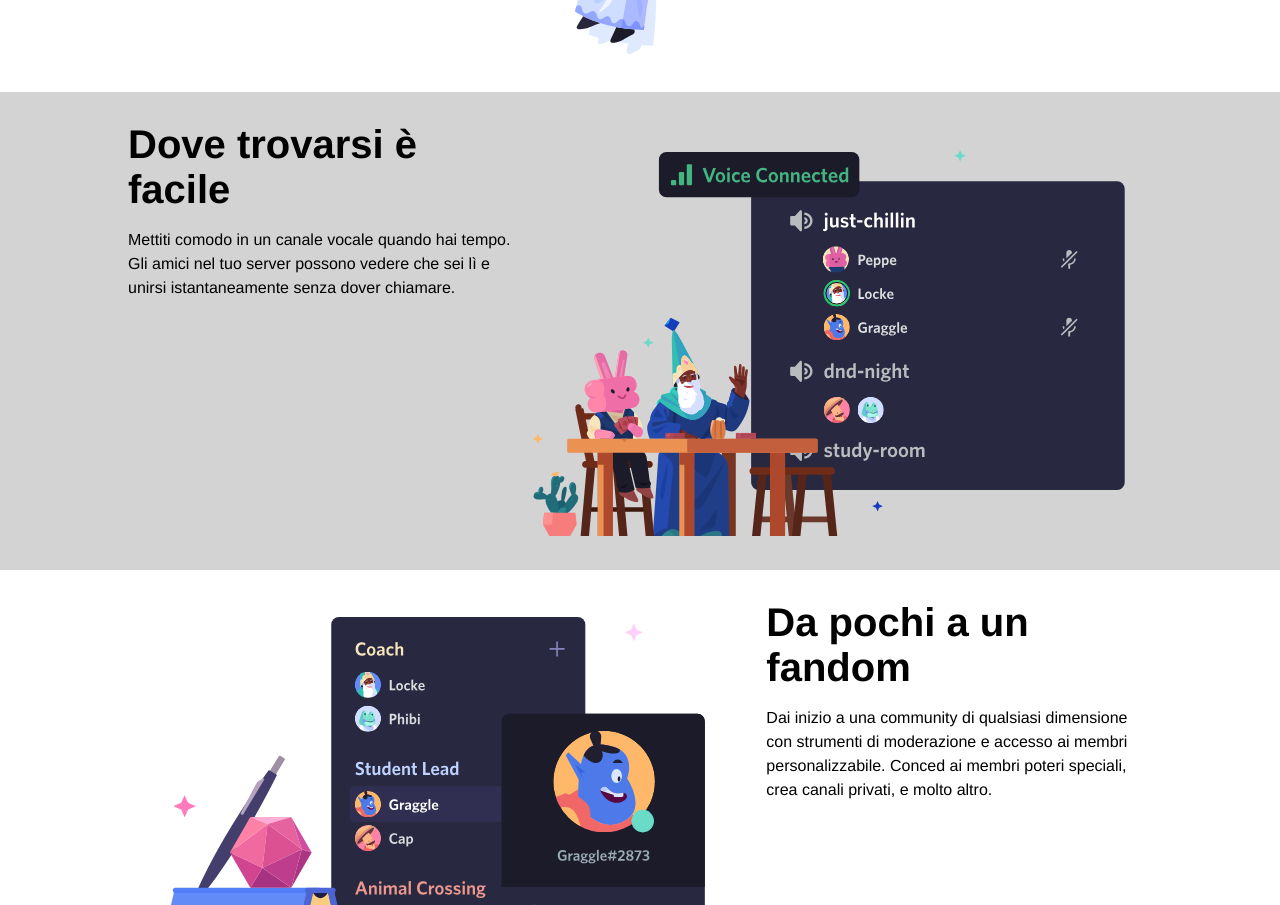
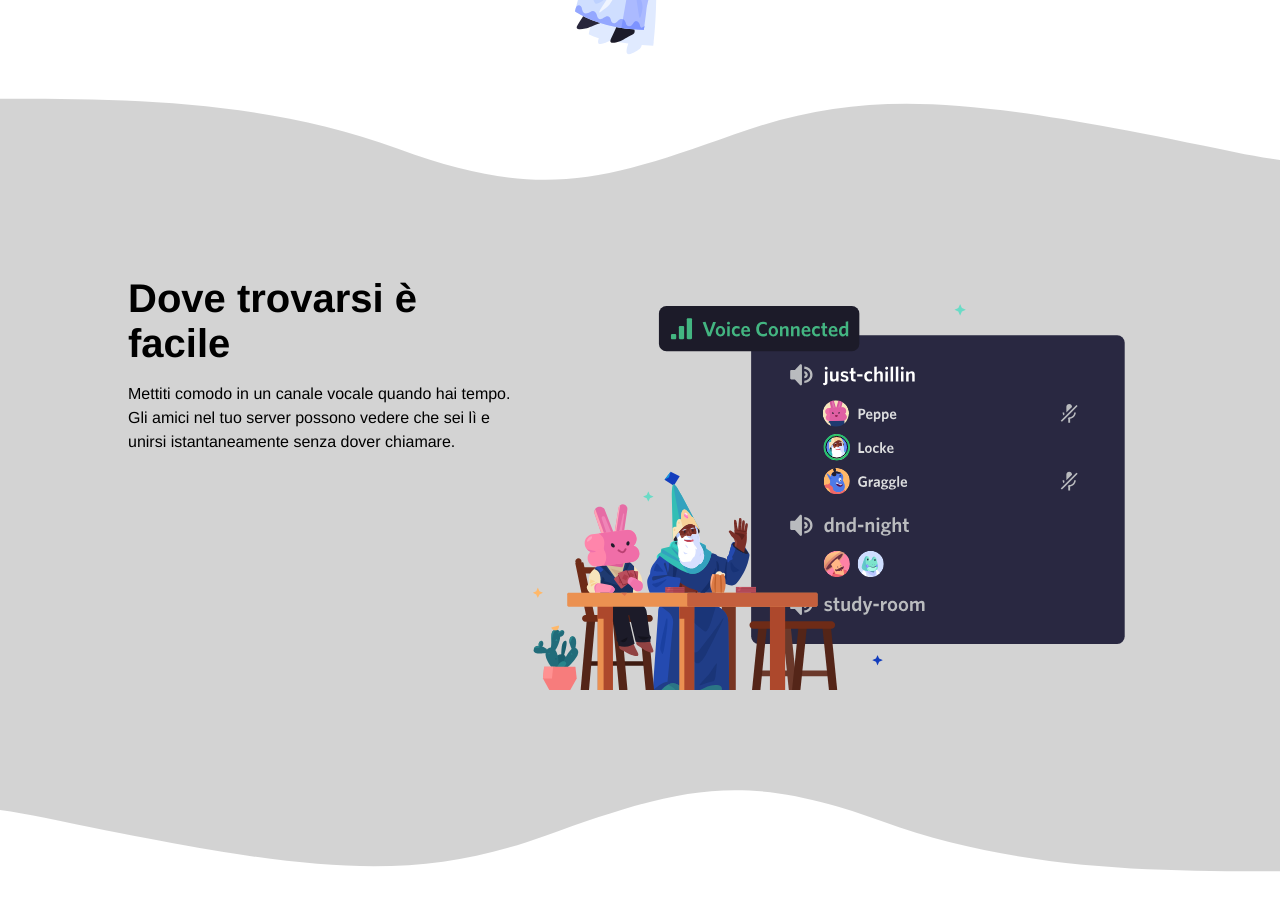
Before and after one commit to simonemassenti/htmlcss-discord, a plain HTML site: page index.html in a window 1280 px wide. Shown: the part 975-1880 px from the top of the page. Drawn offline with Linux system fonts and the light colour scheme.

Commit message:
update: bonus wave

```diff
--- a/css/style.css
+++ b/css/style.css
@@ -130,6 +130,20 @@ li a {
     line-height: 1.5rem;
 }
 
+.wave {
+    position: relative;
+    top: 0.25rem;
+    opacity: 0.17;
+    width: 100%;
+}
+
+.wave-r {
+    position: relative;
+    opacity: 0.17;
+    width: 100%;
+    transform: rotate(180deg);
+}
+
 /* Big article */
 .big-article {
     text-align: center;
--- a/index.html
+++ b/index.html
@@ -54,7 +54,6 @@
 
 
         <!-- FIRST TWO COL SECTION -->
-
             <div class="article-box">
                 <section class="article-img"><img src="img/item1.svg" alt="first item"></section>
                 <section class="article-text">
@@ -66,6 +65,8 @@
                     </div>
                 </section>
             </div>
+            <img class="wave" src="img/wave.svg">
+
 
         <!-- /TWO COL SECTION -->
 
@@ -81,6 +82,7 @@
             </section>
             <section class="article-img"><img src="img/item2.svg" alt="first item"></section>
         </div>
+        <img class="wave-r" src="img/wave.svg">
 
         <!-- /TWO COL SECTION -->
 
@@ -99,6 +101,7 @@
         <!-- /TWO COL SECTION -->
 
         <!-- BIG SECTION -->
+        <img class="wave" src="img/wave.svg">
         <div class="bg-gray big-article">
             <div class="article-title">
                Tecnologia affidabile per tenersi in contatto
```
Lines whose indentation alone changed are shown as unchanged.
